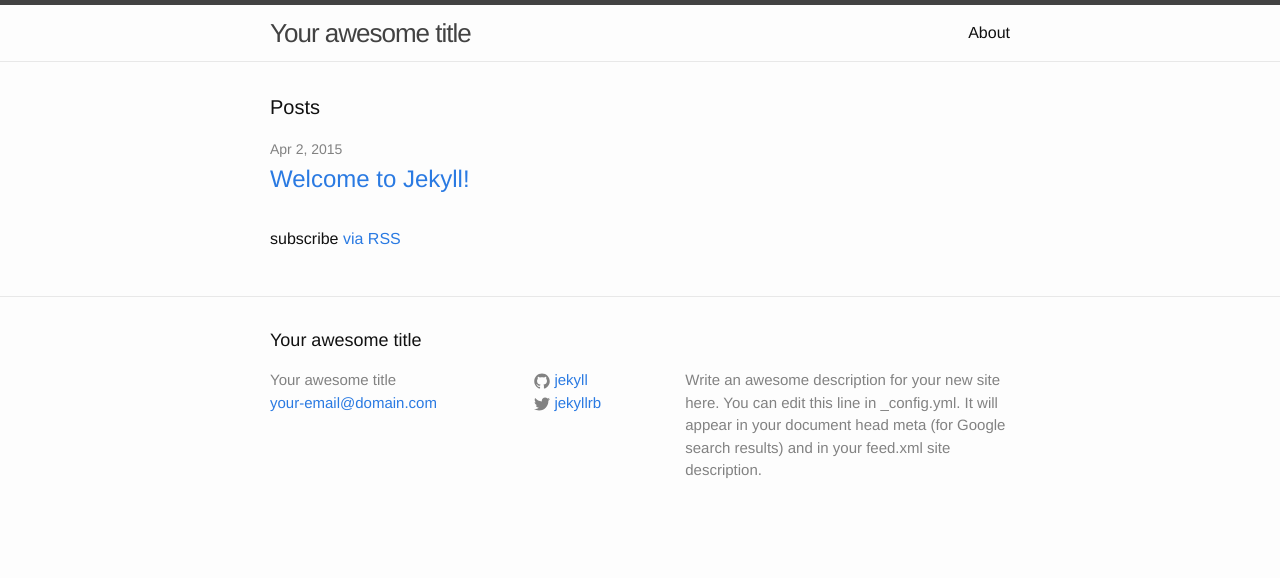
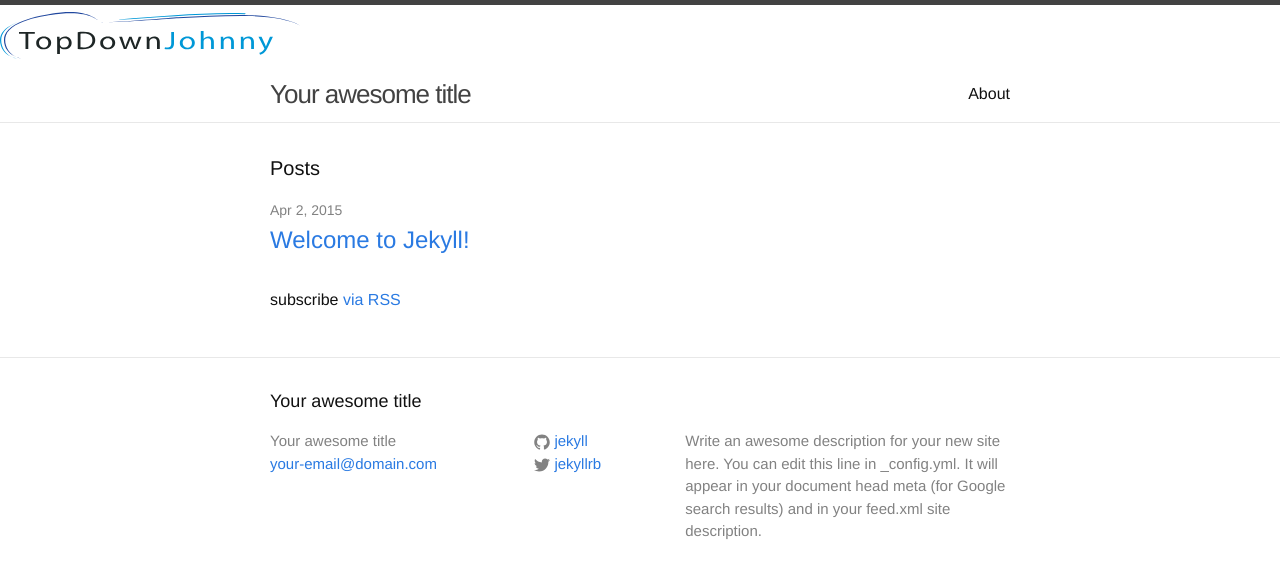
Before and after one commit to jlandheer/jlandheer.github.io, a Jekyll site: the page built from index.html, in a window 1280 px wide. Shown: the top 578 px of the page. Built offline with Jekyll 4.4.1, drawn with Linux system fonts in a browser that asks for light colours.

Commit message:
Header erin

```diff
--- a/_includes/header.html
+++ b/_includes/header.html
@@ -1,4 +1,6 @@
 <header class="site-header">
+  <img src="/assets/logotopdownjohnny.svg" class="logo">
+
 
   <div class="wrapper">
 
--- a/_sass/_base.scss
+++ b/_sass/_base.scss
@@ -19,7 +19,7 @@ body {
     line-height: $base-line-height;
     font-weight: 300;
     color: $text-color;
-    background-color: $background-color;
+/*    background-color: $background-color; */
     -webkit-text-size-adjust: 100%;
 }
 
@@ -202,3 +202,8 @@ pre {
         }
     }
 }
+
+.logo {
+	width: 300px;
+	height: 61px;
+}
```
Also changed, not shown: assets/logotopdownjohnny.svg (added), 1 other file.
